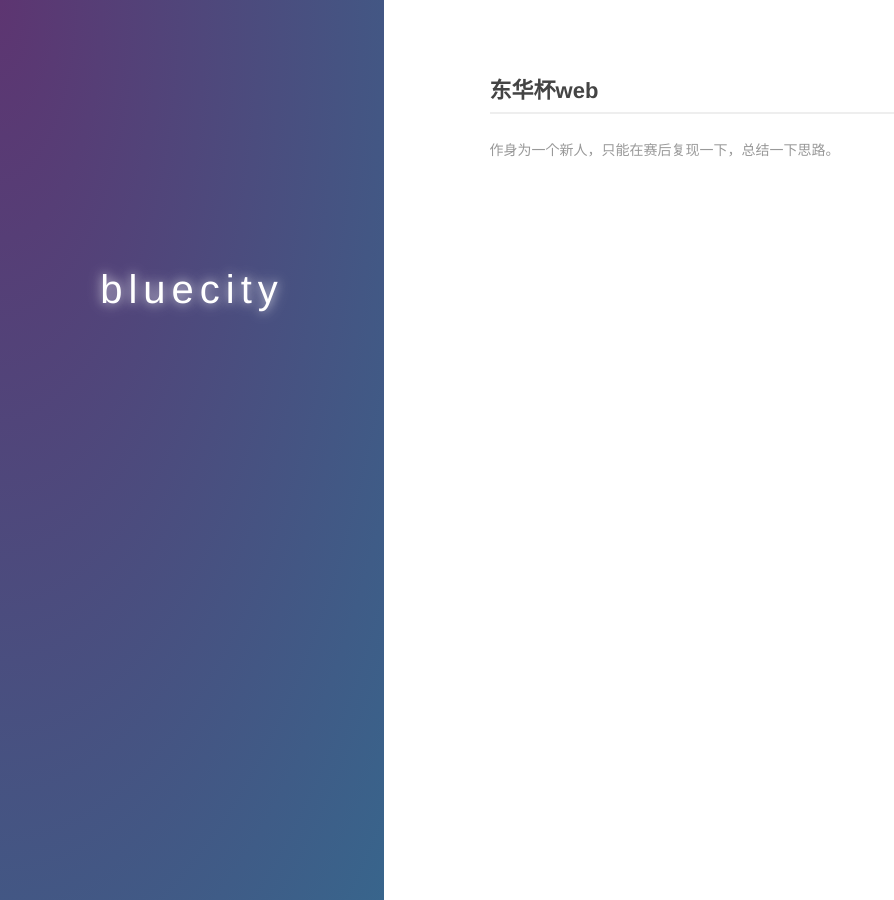
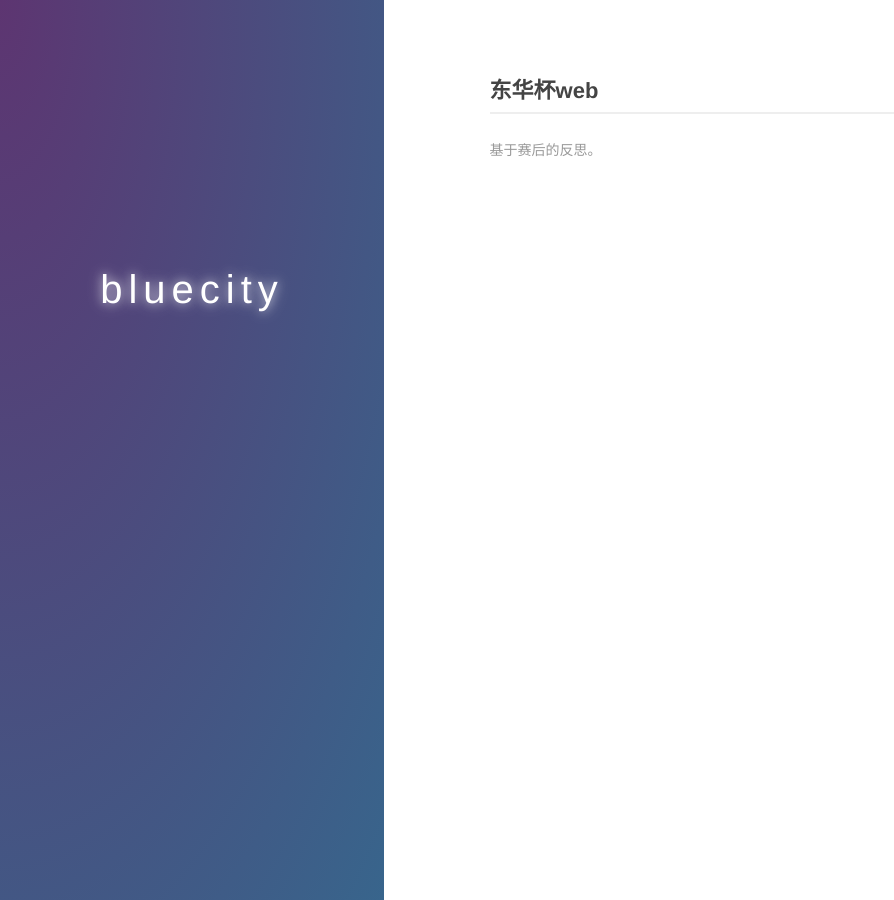
Before and after one commit to bluecity/bluecity.github.io, a Jekyll site: the page built from index.md, in a window 1280 px wide. Shown: the whole page, without its empty margins (0-894 px from the left). Built offline with Jekyll 4.4.1, drawn with Linux system fonts in a browser that asks for light colours.

Commit message:
初始模板

```diff
--- a/_posts/2017-11-9-donghua_web.md
+++ b/_posts/2017-11-9-donghua_web.md
@@ -2,7 +2,7 @@
 layout: post
 title: 东华杯web
 category: blog
-description: 作身为一个新人，只能在赛后复现一下，总结一下思路。
+description: 基于赛后的反思。
 ---
 
 ## web1
```
